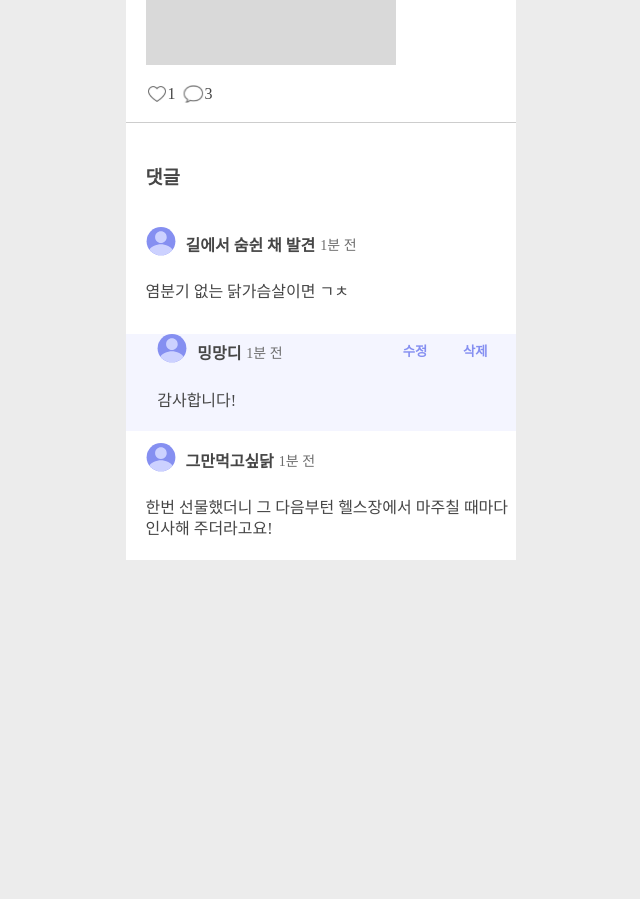
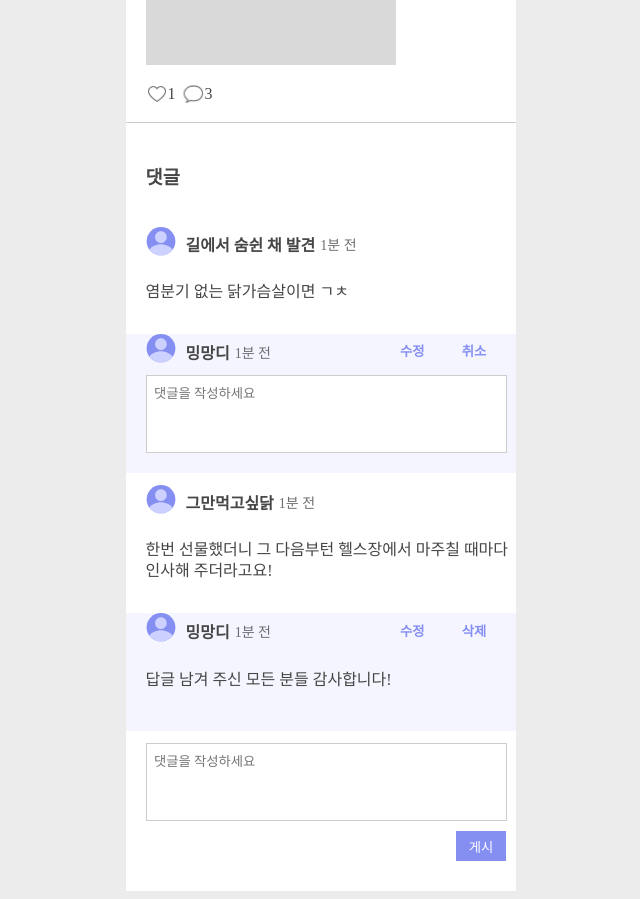
Before and after one commit to ktmihs/bodyBuddy, a Next.js app: page /community/1 in a window 1280 px wide. Shown: the part 560-1459 px from the top of the page, without its empty margins (319-959 px from the left). Before the commit the page ends 1150 px from the top, so only its background shows below. Built offline with nearby package versions, Linux system fonts and the light colour scheme; a web font is replaced by a local one; what emotion-reset would draw is missing.

Commit message:
styles: Community Page - Write/Update Comment
- 기존 댓글 수정 또는 새로 댓글 작성시 스타일 추가
- 페이지 내에서 버튼 그룹, 댓글 컴포넌트 분리

```diff
--- /dev/null
+++ b/components/community/ButtonGroup.tsx
@@ -0,0 +1,44 @@
+import styled from '@emotion/styled';
+
+interface ButtonProps {
+  className: string;
+}
+
+const ButtonContainer = styled.div`
+  flex-grow: 1;
+  display: flex;
+  justify-content: space-evenly;
+  &[class~='post'] {
+    button {
+      border-radius: 5px;
+      border: 1px solid ${({ theme }) => theme.lineGray};
+    }
+  }
+
+  &[class~='comment'],
+  &[class~='edit'] {
+    button {
+      color: ${({ theme }) => theme.purple};
+      font-weight: bold;
+      border: none;
+    }
+  }
+
+  button {
+    padding: 5%;
+    align-self: flex-start;
+    background-color: transparent;
+    cursor: pointer;
+  }
+`;
+
+const ButtonGroup = ({ className }: ButtonProps) => {
+  return (
+    <ButtonContainer className={className}>
+      <button>수정</button>
+      <button>{className === 'edit' ? '취소' : '삭제'}</button>
+    </ButtonContainer>
+  );
+};
+
+export default ButtonGroup;
--- /dev/null
+++ b/components/community/Comment.tsx
@@ -0,0 +1,149 @@
+import { PostMetaInfo } from '@components/common/meta';
+import styled from '@emotion/styled';
+import Image from 'next/image';
+import ButtonGroup from './ButtonGroup';
+
+const WriteComment = styled.form`
+  padding-left: 5%;
+  display: flex;
+  flex-grow: 1;
+  flex-direction: column;
+  textarea {
+    width: 90%;
+    padding: 2% 5% 10% 2%;
+    border-color: ${({ theme }) => theme.lineGray};
+    resize: none;
+  }
+  button {
+    width: 50px;
+    height: 30px;
+    margin: 10px;
+    background-color: ${({ theme }) => theme.purple};
+    color: white;
+    border: none;
+    align-self: flex-end;
+    cursor: pointer;
+  }
+`;
+
+const CommenGroup = styled.div`
+  padding-bottom: 20px;
+  div[role~='none'] {
+    margin-top: 5%;
+    border-top: 1px solid ${({ theme }) => theme.lineGray};
+  }
+
+  h3 {
+    margin-left: 5%;
+    font-weight: bold;
+    padding: 5% 0;
+  }
+`;
+
+const ImageContainer = styled.div`
+  margin-left: 5%;
+`;
+
+const Commentor = styled.div`
+  display: flex;
+  flex-wrap: wrap;
+  gap: 5px 10px;
+  margin: 3% 0;
+
+  div:nth-of-type(2) {
+    align-items: center;
+  }
+
+  p {
+    margin-left: 5%;
+    line-height: 1.3;
+    padding-bottom: 1%;
+  }
+  &[class~='myComment'] {
+    background-color: ${({ theme }) => theme.lightPurple};
+    padding-bottom: 20px;
+
+    div:nth-of-type(n + 2) {
+      width: 30%;
+    }
+    button {
+      line-height: 1.6;
+    }
+  }
+`;
+
+const Comments = () => {
+  return (
+    <CommenGroup>
+      <div role="none"></div>
+      <h3>댓글</h3>
+      <Commentor>
+        <ImageContainer>
+          <Image
+            className="profile"
+            src="/assets/common/profile.svg"
+            alt="프로필"
+            width="30"
+            height="30"
+          />
+        </ImageContainer>
+        <PostMetaInfo
+          nickname="길에서 숨쉰 채 발견"
+          time={new Date()}
+          className="comment"
+        ></PostMetaInfo>
+
+        <p>염분기 없는 닭가슴살이면 ㄱㅊ</p>
+      </Commentor>
+      <Commentor className="myComment">
+        <ImageContainer>
+          <Image
+            className="profile"
+            src="/assets/common/profile.svg"
+            alt="프로필"
+            width="30"
+            height="30"
+          />
+        </ImageContainer>
+        <PostMetaInfo nickname="밍망디" time={new Date()} className="comment"></PostMetaInfo>
+        <ButtonGroup className="edit" />
+        <WriteComment>
+          <textarea placeholder="댓글을 작성하세요" />
+        </WriteComment>
+      </Commentor>
+      <Commentor>
+        <ImageContainer>
+          <Image
+            className="profile"
+            src="/assets/common/profile.svg"
+            alt="프로필"
+            width="30"
+            height="30"
+          />
+        </ImageContainer>
+        <PostMetaInfo nickname="그만먹고싶닭" time={new Date()} className="comment"></PostMetaInfo>
+        <p>한번 선물했더니 그 다음부턴 헬스장에서 마주칠 때마다 인사해 주더라고요!</p>
+      </Commentor>
+      <Commentor className="myComment">
+        <ImageContainer>
+          <Image
+            className="profile"
+            src="/assets/common/profile.svg"
+            alt="프로필"
+            width="30"
+            height="30"
+          />
+        </ImageContainer>
+        <PostMetaInfo nickname="밍망디" time={new Date()} className="comment"></PostMetaInfo>
+        <ButtonGroup className="comment" />
+        <p>답글 남겨 주신 모든 분들 감사합니다!</p>
+      </Commentor>
+      <WriteComment>
+        <textarea placeholder="댓글을 작성하세요" />
+        <button>게시</button>
+      </WriteComment>
+    </CommenGroup>
+  );
+};
+
+export default Comments;
--- a/pages/community/[id].tsx
+++ b/pages/community/[id].tsx
@@ -4,38 +4,13 @@ import styled from '@emotion/styled';
 import { TitleBar } from '@components/common/title';
 import { LikeAndCommentCount, PostMetaInfo } from '@components/common/meta';
 import { useState } from 'react';
+import Comments from '@components/community/comment';
+import ButtonGroup from '@components/community/ButtonGroup';
 
 const UserProfile = styled.div`
   display: flex;
   padding: 0 0 3% 5%;
   gap: 10px;
-`;
-
-const ButtonGroup = styled.div`
-  flex-grow: 1;
-  display: flex;
-  justify-content: space-evenly;
-  &[class~='post'] {
-    button {
-      border-radius: 5px;
-      border: 1px solid ${({ theme }) => theme.lineGray};
-    }
-  }
-
-  &[class~='comment'] {
-    button {
-      color: ${({ theme }) => theme.purple};
-      font-weight: bold;
-      border: none;
-    }
-  }
-
-  button {
-    padding: 5%;
-    align-self: flex-start;
-    background-color: transparent;
-    cursor: pointer;
-  }
 `;
 
 const MainText = styled.div`
@@ -64,55 +39,6 @@ const UploadImage = styled.div`
     object-fit: cover;
   }
 `;
-const Comments = styled.div`
-  margin-bottom: 30px;
-  div[role~='none'] {
-    margin-top: 5%;
-    border-top: 1px solid ${({ theme }) => theme.lineGray};
-  }
-
-  h3 {
-    margin-left: 5%;
-    font-weight: bold;
-    padding: 5% 0;
-  }
-`;
-
-const ImageContainer = styled.div`
-  margin-left: 5%;
-`;
-
-const Commentor = styled.div`
-  display: flex;
-  flex-wrap: wrap;
-  gap: 5px 10px;
-  margin: 3% 0;
-
-  div:nth-of-type(2) {
-    align-items: center;
-  }
-
-  p {
-    margin-left: 5%;
-    line-height: 1.3;
-    padding-bottom: 1%;
-  }
-  &[class~='myComment'] {
-    background-color: ${({ theme }) => theme.lightPurple};
-    div:nth-of-type(1) {
-      margin-left: 8%;
-    }
-    div:nth-of-type(n + 2) {
-      width: 30%;
-    }
-    p {
-      margin-left: 8%;
-    }
-    button {
-      line-height: 1.6;
-    }
-  }
-`;
 
 const PostingDetail: NextPage = () => {
   const [liked, toggleLiked] = useState(false);
@@ -124,10 +50,7 @@ const PostingDetail: NextPage = () => {
       <UserProfile>
         <Image src="/assets/common/profile.svg" alt="프로필" width="50" height="50" />
         <PostMetaInfo nickname="밍망디" time={new Date()} className="post"></PostMetaInfo>
-        <ButtonGroup className="post">
-          <button>수정</button>
-          <button>삭제</button>
-        </ButtonGroup>
+        <ButtonGroup className="post" />
       </UserProfile>
       <MainText>
         <p>트쌤한테</p>
@@ -143,62 +66,7 @@ const PostingDetail: NextPage = () => {
           toggleLiked={toggleLiked}
         ></LikeAndCommentCount>
       </MainText>
-      <Comments>
-        <div role="none"></div>
-        <h3>댓글</h3>
-        <Commentor>
-          <ImageContainer>
-            <Image
-              className="profile"
-              src="/assets/common/profile.svg"
-              alt="프로필"
-              width="30"
-              height="30"
-            />
-          </ImageContainer>
-          <PostMetaInfo
-            nickname="길에서 숨쉰 채 발견"
-            time={new Date()}
-            className="comment"
-          ></PostMetaInfo>
-
-          <p>염분기 없는 닭가슴살이면 ㄱㅊ</p>
-        </Commentor>
-        <Commentor className="myComment">
-          <ImageContainer>
-            <Image
-              className="profile"
-              src="/assets/common/profile.svg"
-              alt="프로필"
-              width="30"
-              height="30"
-            />
-          </ImageContainer>
-          <PostMetaInfo nickname="밍망디" time={new Date()} className="comment"></PostMetaInfo>
-          <ButtonGroup className="comment">
-            <button>수정</button>
-            <button>삭제</button>
-          </ButtonGroup>
-          <p>감사합니다!</p>
-        </Commentor>
-        <Commentor>
-          <ImageContainer>
-            <Image
-              className="profile"
-              src="/assets/common/profile.svg"
-              alt="프로필"
-              width="30"
-              height="30"
-            />
-          </ImageContainer>
-          <PostMetaInfo
-            nickname="그만먹고싶닭"
-            time={new Date()}
-            className="comment"
-          ></PostMetaInfo>
-          <p>한번 선물했더니 그 다음부턴 헬스장에서 마주칠 때마다 인사해 주더라고요!</p>
-        </Commentor>
-      </Comments>
+      <Comments />
     </section>
   );
 };
```
